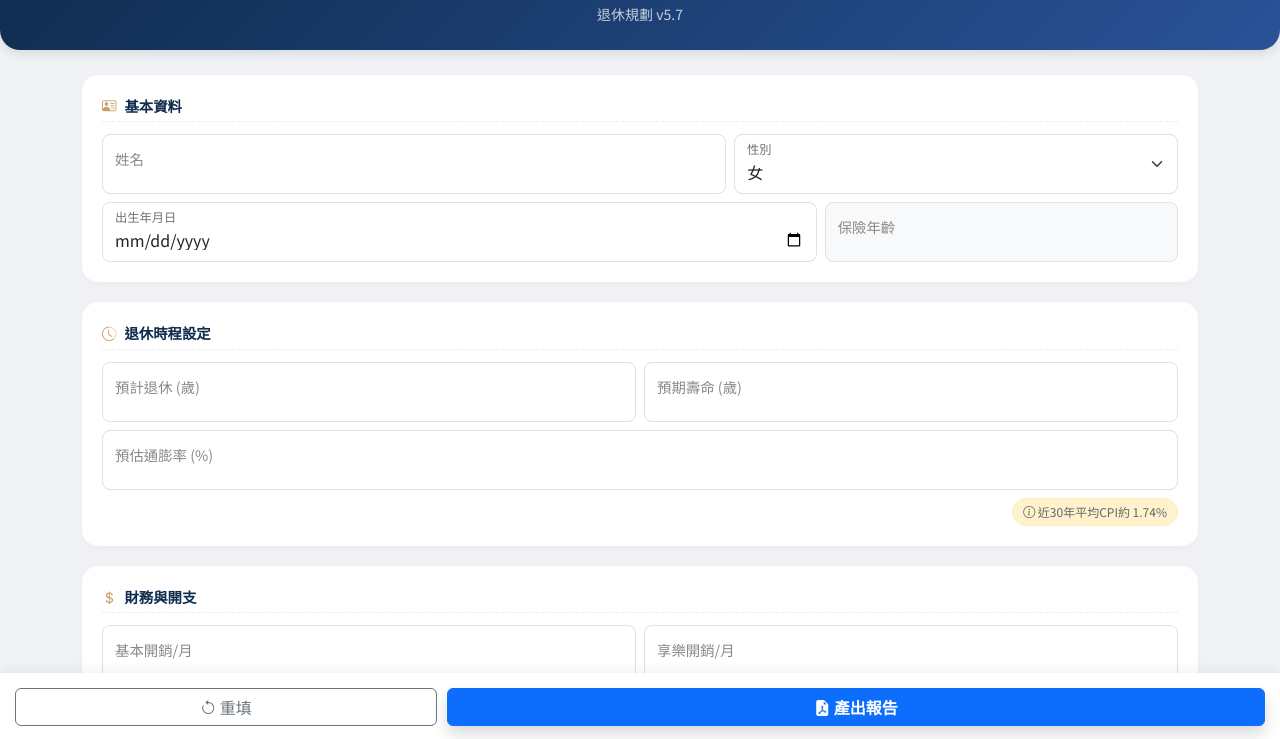
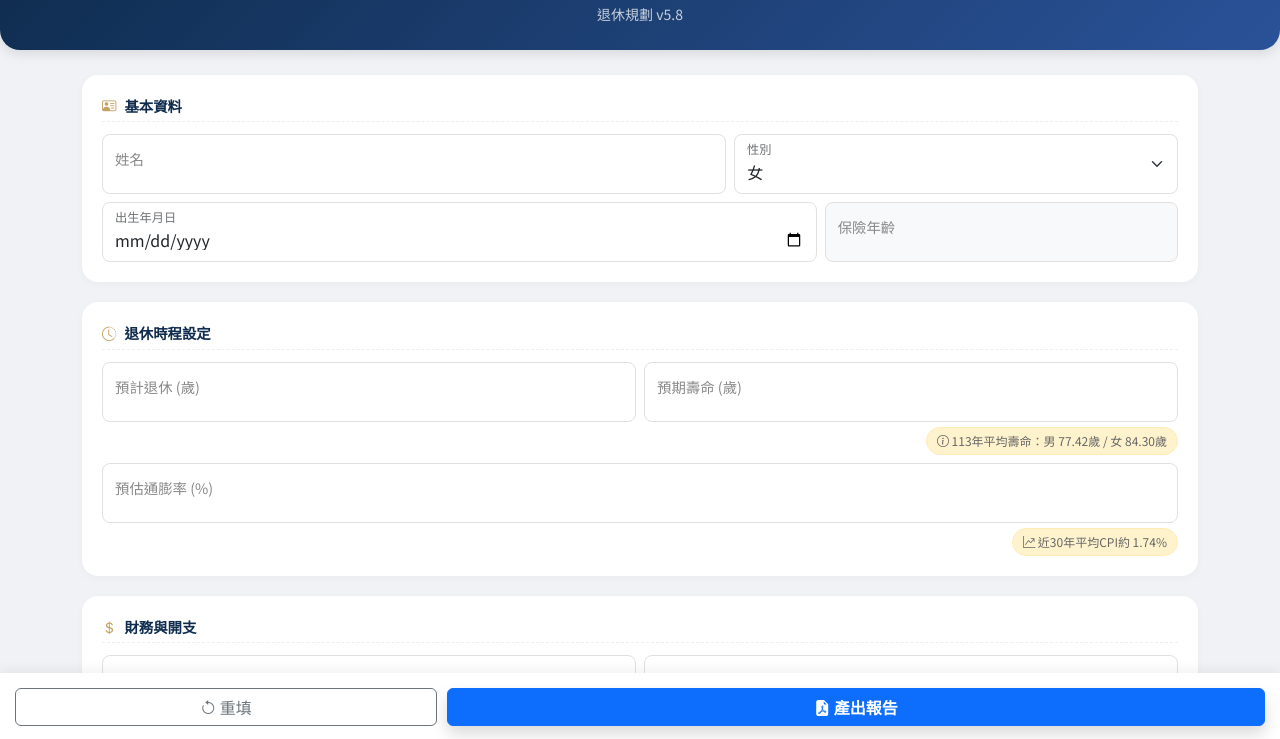
Before and after one commit to kuantahung/Retire-in-Real, a plain HTML site: page index.html in a window 1280 px wide. Shown: the part 59-798 px from the top of the page. Drawn offline with nearby package versions, Linux system fonts and the light colour scheme.

Commit message:
Update index.html

```diff
--- a/index.html
+++ b/index.html
@@ -3,7 +3,7 @@
 <head>
     <meta charset="UTF-8">
     <meta name="viewport" content="width=device-width, initial-scale=1.0, maximum-scale=1.0, user-scalable=no">
-    <title>Retire in REAL - 退休規劃 (手機優化版)</title>
+    <title>Retire in REAL - 退休規劃 (V5.8)</title>
     <link href="https://cdn.jsdelivr.net/npm/bootstrap@5.3.0/dist/css/bootstrap.min.css" rel="stylesheet">
     <link rel="stylesheet" href="https://cdn.jsdelivr.net/npm/bootstrap-icons@1.10.0/font/bootstrap-icons.css">
     <link href="https://fonts.googleapis.com/css2?family=Noto+Sans+TC:wght@300;400;500;700&family=Noto+Serif+TC:wght@600;900&display=swap" rel="stylesheet">
@@ -29,7 +29,6 @@
             box-shadow: 0 4px 12px rgba(0,0,0,0.1);
         }
 
-        /* 卡片優化 */
         .web-view-card {
             border: none;
             border-radius: 16px;
@@ -39,13 +38,12 @@
             padding: 20px;
         }
 
-        /* 浮動標籤樣式優化 (解決高低不一) */
+        /* 浮動標籤樣式優化 */
         .form-floating > .form-control { height: 60px; border-radius: 8px; border: 1px solid #e0e0e0; }
         .form-floating > .form-select { height: 60px; border-radius: 8px; border: 1px solid #e0e0e0; }
         .form-floating > label { padding-top: 0.8rem; font-size: 0.9rem; color: #888; }
         .form-control:focus { box-shadow: 0 0 0 3px rgba(15, 44, 78, 0.1); border-color: var(--primary-color); }
 
-        /* 區塊標題 */
         .section-label {
             font-size: 0.9rem;
             font-weight: bold;
@@ -59,9 +57,17 @@
         .section-label i { margin-right: 8px; color: var(--accent-color); }
 
         /* 參考標籤 */
-        .ref-badge { font-size: 0.75rem; color: #666; background-color: #fff3cd; padding: 4px 10px; border-radius: 20px; border: 1px solid #ffecb5; margin-top: 8px; display: inline-block; }
+        .ref-badge {
+            font-size: 0.75rem;
+            color: #666;
+            background-color: #fff3cd;
+            padding: 4px 10px;
+            border-radius: 20px;
+            border: 1px solid #ffecb5;
+            margin-top: 5px;
+            display: inline-block;
+        }
 
-        /* 底部按鈕區 (手機版固定底部) */
         .bottom-action-bar {
             position: fixed;
             bottom: 0;
@@ -75,12 +81,10 @@
             gap: 10px;
         }
 
-        /* 為了不被底部按鈕擋住 */
         .container { padding-bottom: 80px; }
-
         #print-report-container { display: none; }
 
-        /* === 列印專用樣式 (A4 Landscape - 維持原本的高質感) === */
+        /* === 列印專用樣式 (A4 Landscape) === */
         @media print {
             @page { size: A4 landscape; margin: 0; }
 
@@ -108,7 +112,6 @@
                 background: white;
             }
 
-            /* 頁首 */
             .report-header {
                 flex: 0 0 auto;
                 display: flex;
@@ -130,7 +133,6 @@
             .client-name { font-size: 14pt; font-weight: bold; color: var(--primary-color); line-height: 1.2; }
             .report-meta { font-size: 9pt; color: #888; margin-top: 2px; }
 
-            /* 主內容區 Grid */
             .report-content-wrapper {
                 flex: 1 1 auto;
                 display: grid;
@@ -171,7 +173,6 @@
             }
             .rpt-card-header i { margin-right: 8px; color: var(--accent-color); }
 
-            /* 左欄 KPI */
             .kpi-box {
                 background-color: var(--light-bg);
                 text-align: center;
@@ -187,7 +188,6 @@
             .kpi-num { font-size: 20pt; font-weight: 900; color: var(--primary-color); line-height: 1.2; margin: 2px 0; }
             .kpi-desc { font-size: 8pt; color: #888; }
 
-            /* 中欄 表格 */
             .fin-table { width: 100%; font-size: 10pt; border-collapse: collapse; height: 100%; }
             .fin-table td {
                 padding: 6px 8px;
@@ -205,7 +205,6 @@
             }
             .fin-total td { padding: 10px 8px; font-size: 11pt; }
 
-            /* 右欄 缺口 */
             .gap-box {
                 background: linear-gradient(135deg, #fffcf5 0%, #fff 100%);
                 border: 1px solid var(--accent-color);
@@ -219,7 +218,6 @@
             .gap-number { font-size: 32pt; font-weight: 900; color: #dc3545; font-family: 'Noto Serif TC', serif; margin: 0; line-height: 1.1; }
             .gap-msg { font-size: 9pt; font-weight: bold; color: #555; margin-top: 5px; }
 
-            /* 拖延表格 */
             .delay-card {
                 flex: 1;
                 display: flex;
@@ -230,7 +228,6 @@
             .delay-table td { border-bottom: 1px solid #eee; padding: 8px 2px; text-align: center; }
             .inc-text { color: #dc3545; font-weight: bold; }
 
-            /* 頁尾 - 靠右顯示 */
             .report-footer {
                 flex: 0 0 auto;
                 border-top: 1px solid #ddd;
@@ -248,11 +245,10 @@
 
 <div class="web-header text-center web-interface">
     <h3 class="fw-bold mb-1"><i class="bi bi-calculator"></i> Retire in REAL</h3>
-    <p class="mb-0 small opacity-75">退休規劃 v5.7</p>
+    <p class="mb-0 small opacity-75">退休規劃 v5.8</p>
 </div>
 
 <div class="container web-interface">
-
     <form id="calcForm" autocomplete="off">
 
         <div class="web-view-card">
@@ -303,13 +299,18 @@
                         <label>預期壽命 (歲)</label>
                     </div>
                 </div>
-                <div class="col-12">
+
+                <div class="col-12 text-end mt-0">
+                    <span class="ref-badge"><i class="bi bi-info-circle"></i> 113年平均壽命：男 77.42歲 / 女 84.30歲</span>
+                </div>
+
+                <div class="col-12 mt-2">
                     <div class="form-floating">
                         <input type="number" class="form-control" id="inflation" placeholder="2.0" step="0.1" autocomplete="off">
                         <label>預估通膨率 (%)</label>
                     </div>
                     <div class="text-end">
-                        <span class="ref-badge"><i class="bi bi-info-circle"></i> 近30年平均CPI約 1.74%</span>
+                        <span class="ref-badge"><i class="bi bi-graph-up-arrow"></i> 近30年平均CPI約 1.74%</span>
                     </div>
                 </div>
             </div>
@@ -381,7 +382,6 @@
     </button>
 </div>
 
-
 <div id="print-report-container">
     <div class="report-header">
         <div>
@@ -413,7 +413,8 @@
                     <div class="kpi-desc">複利效應因子</div>
                 </div>
                 <div style="font-size:8pt; color:#999; margin-top:10px; padding:0 5px; line-height:1.4;">
-                    <i class="bi bi-info-circle"></i> 通膨參考：<br>主計總處近30年平均CPI約 1.74%
+                    <i class="bi bi-info-circle"></i> 通膨參考：<br>主計總處近30年平均CPI約 1.74%<br>
+                    <i class="bi bi-person"></i> 113年平均壽命：男77.42 / 女84.30
                 </div>
             </div>
         </div>
@@ -476,7 +477,6 @@
 </div>
 
 <script>
-    // === 核心計算邏輯 ===
     const today = new Date().toLocaleDateString();
     document.getElementById('rpt_date').innerText = today;
 
@@ -492,16 +492,13 @@
         }
     }
 
-    // === 手機列印處理 ===
     function handlePrint() {
-        // 偵測是否為 App 內建瀏覽器 (FB/Line/Instagram)
         var ua = navigator.userAgent || navigator.vendor || window.opera;
         var isInApp = (ua.indexOf("FBAN") > -1) || (ua.indexOf("FBAV") > -1) || (ua.indexOf("Line") > -1) || (ua.indexOf("Instagram") > -1);
 
         if (isInApp) {
             alert("⚠️ 偵測到您正在使用 App 內建瀏覽器（如 Line/FB），可能無法正常下載 PDF。\n\n請點擊右上角選單，選擇「使用預設瀏覽器開啟」或「在 Chrome/Safari 中開啟」，即可正常產出報告！");
         } else {
-            // 一般瀏覽器直接列印
             window.print();
         }
     }
```
